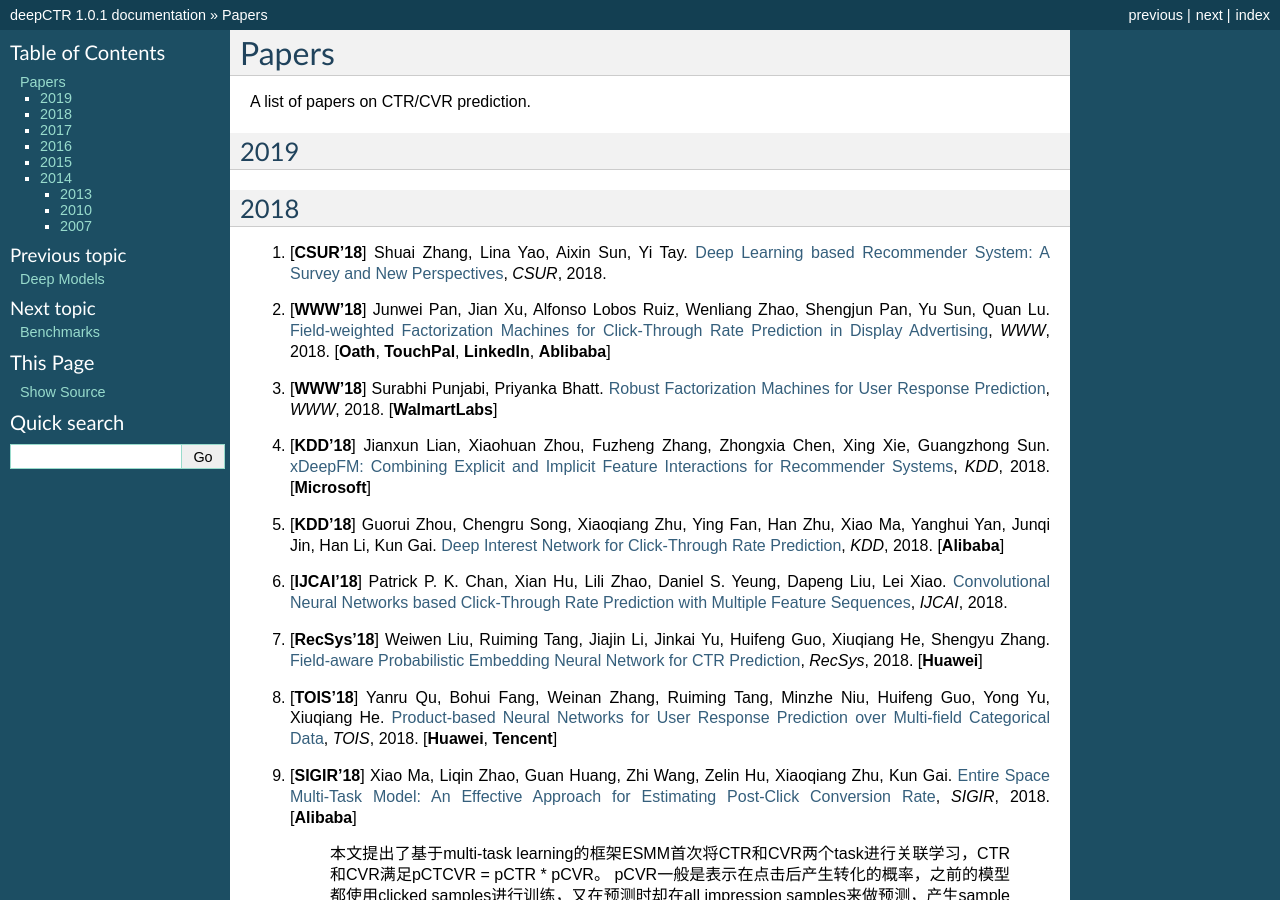
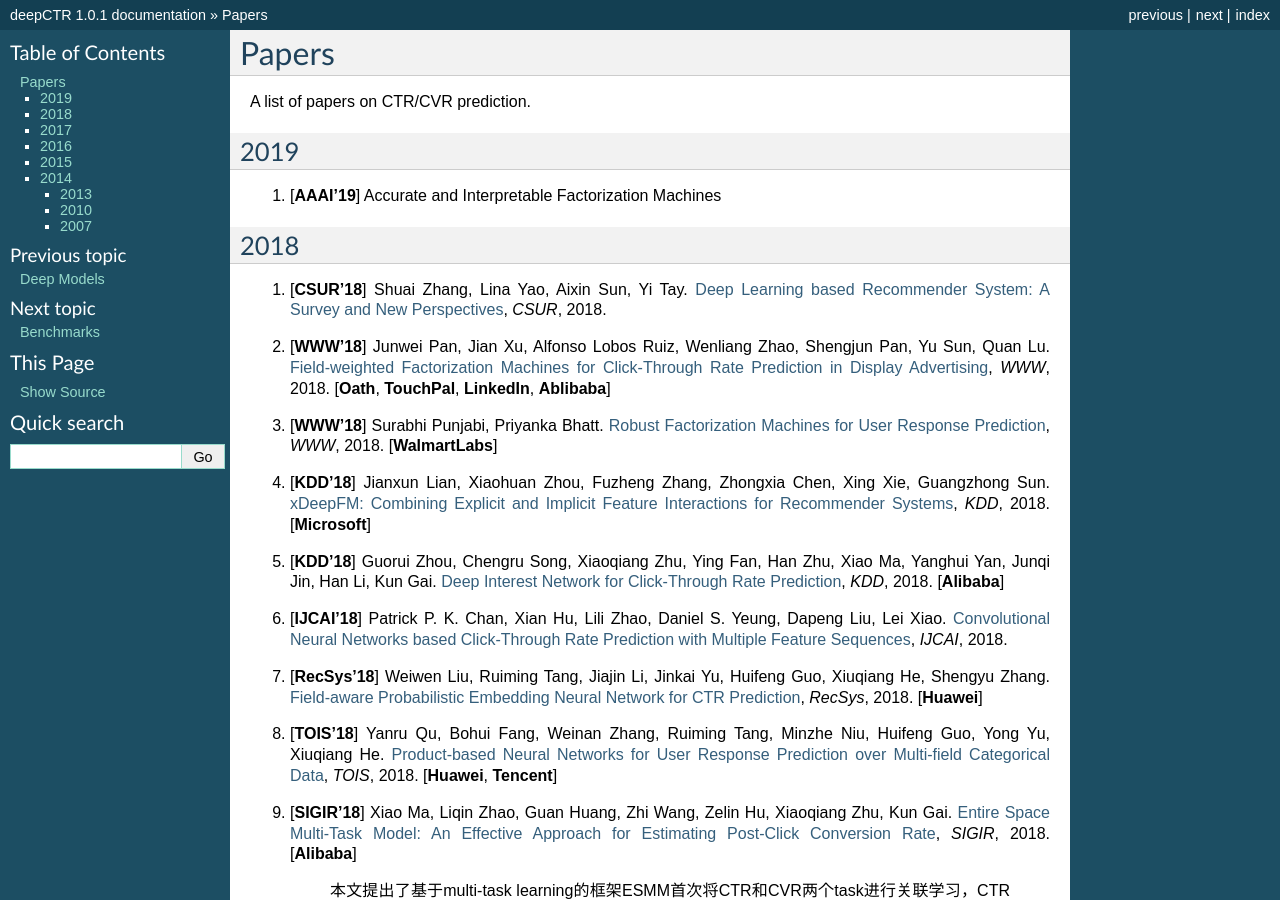
Before and after one commit to anyai/DeepCTR, a Sphinx documentation site: the page built from docs/papers.md, in a window 1280 px wide and 900 px high. Built offline with Sphinx 7.4.7, drawn with Linux system fonts in a browser that asks for light colours.

Commit message:
Update papers.md

```diff
--- a/docs/papers.md
+++ b/docs/papers.md
@@ -4,7 +4,7 @@ A list of papers on CTR/CVR prediction.
 
 
 ### 2019
-
+1. [**AAAI'19**] Accurate and Interpretable Factorization Machines
 
 ### 2018
 
```
